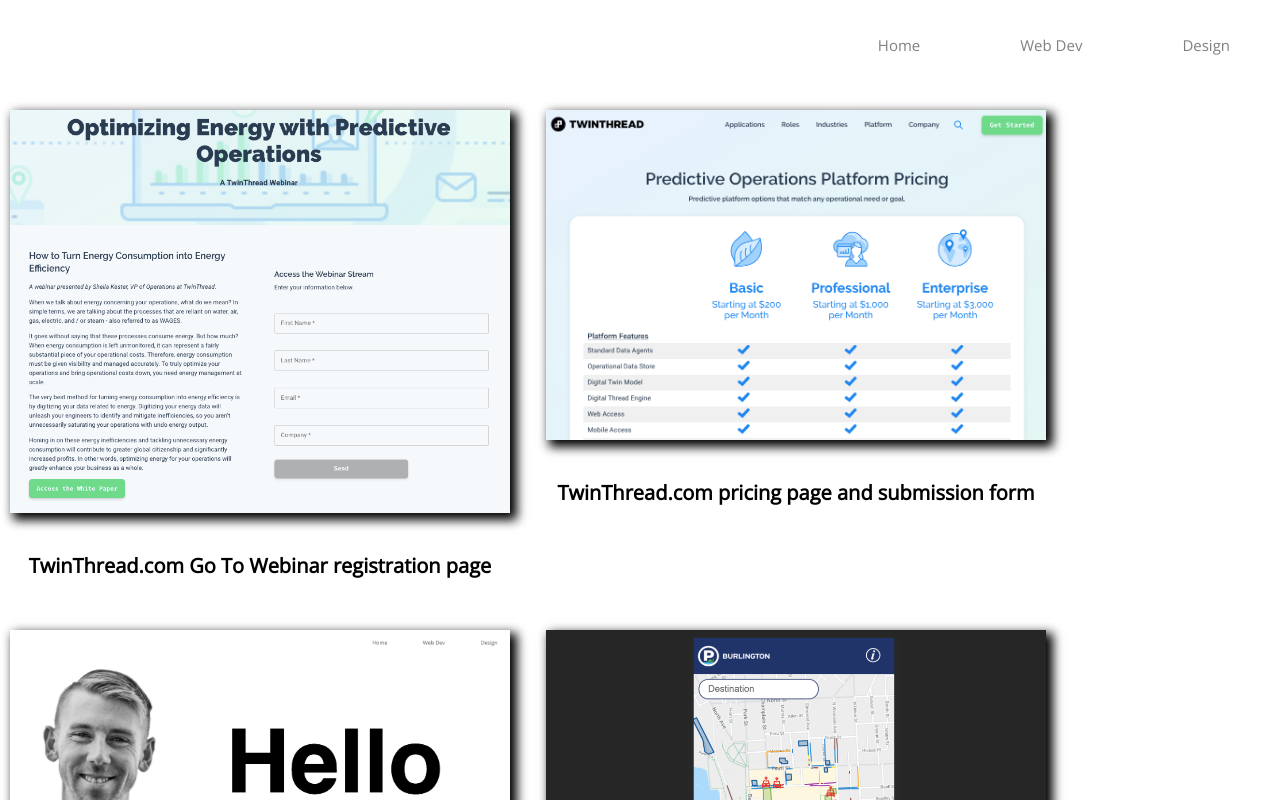
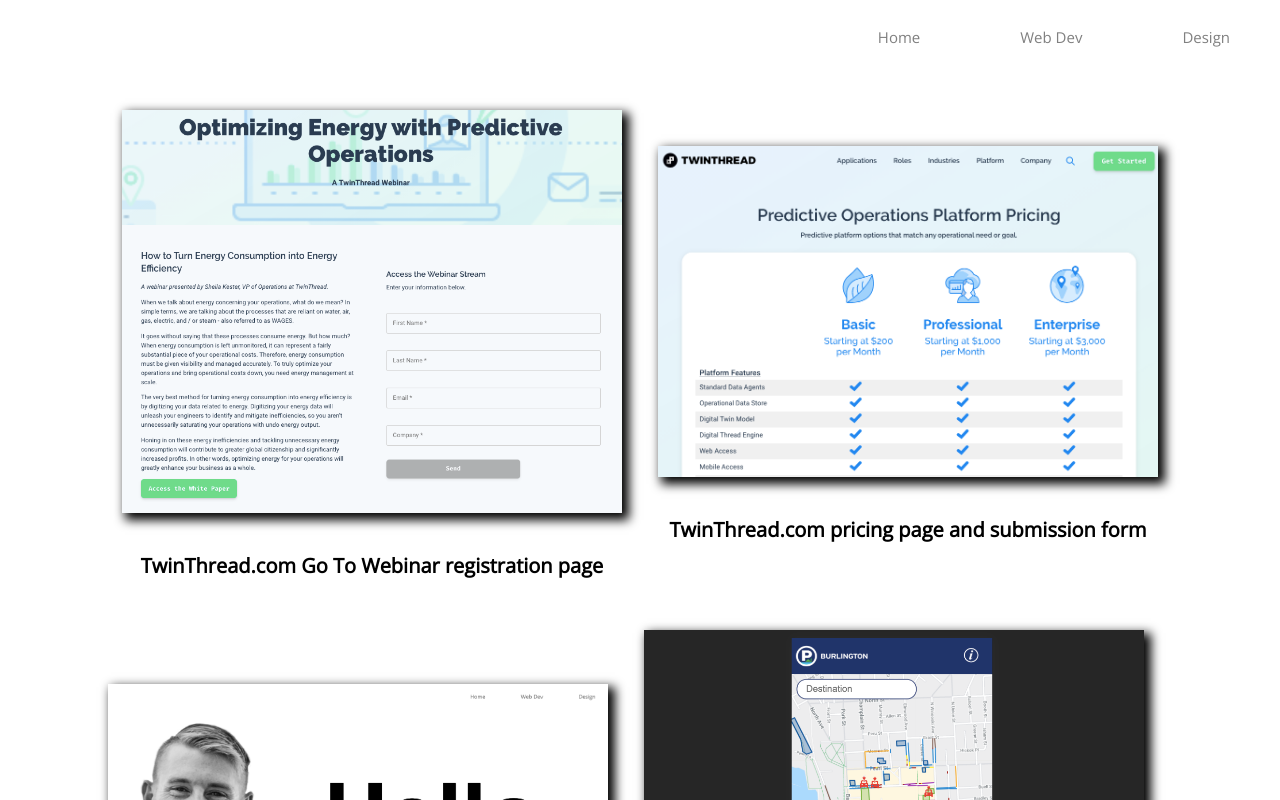
Before and after one commit to leepeters0023/portfolio2.0, a React (Create React App) app in the folder client/: page /WebDev in a window 1280 px wide. Shown: the top 800 px of the page. Built offline with nearby package versions, Linux system fonts and the light colour scheme.

Commit message:
grid works

```diff
--- a/client/src/App.css
+++ b/client/src/App.css
@@ -505,17 +505,6 @@
 /* - - ^ design ^ - - */
 
 /* - - - webDev - - - */
-#web-dev {
-  display: flex;
-  overflow: hidden;
-  position: relative;
-  align-items: center;
-  flex-direction: column;
-  justify-content: center;
-  width: 100vw;
-  top: 100px;
-  margin-bottom: 100px;
-}
 #park-btv-container {
   margin-bottom: 20px;
 }
@@ -531,17 +520,6 @@
 #park-btv-link:hover {
   background-color: hotpink;
   color: black;
-}
-#web-dev::-webkit-scrollbar {
-  width: 2em;
-}
-#web-dev::-webkit-scrollbar-track {
-  -webkit-box-shadow: inset 0 0 6px rgba(0, 0, 0, 0.3);
-  box-shadow: inset 0 0 6px rgba(0, 0, 0, 0.3);
-}
-#web-dev::-webkit-scrollbar-thumb {
-  background-color: darkgrey;
-  outline: 1px solid slategrey;
 }
 
 #more-on-the-way {
@@ -761,15 +739,7 @@
     margin-bottom: 50px;
   }
   /* - - - webDev - - - */
-  #web-dev {
-    display: flex;
-    align-items: center;
-    flex-direction: column;
-    height: fit-content;
-  }
-  #web-dev::-webkit-scrollbar {
-    display: none;
-  }
+
   #more-on-the-way {
     padding: 20px 0px 20px 0px;
   }
--- a/client/src/WebDev.js
+++ b/client/src/WebDev.js
@@ -4,9 +4,6 @@
 import { makeStyles } from '@material-ui/core/styles';
 
 const useStyles = makeStyles((theme) => ({
-  root: {
-    flexGrow: 1,
-  },
   paper: {
     cursor: "pointer",
     height: "auto",
@@ -15,9 +12,11 @@
     boxShadow: "5px 5px 10px 2px black",
     transition: "transform 0.2s",
   },
-  control: {
-    padding: theme.spacing(2),
-  },
+  container: {
+    overflow: "hidden",
+    top: "100px",
+    marginBottom: "100px",
+ }
 }));
 
 // id="park-btv-link"
@@ -84,9 +83,16 @@
   }
 
   return (
-      <div id="web-dev" style={{ position: isModal ? "fixed" : "relative" }}>
+    <Grid
+      container
+      direction="row"
+      justify="center"
+      alignItems="center"
+      className={classes.container}
+      style={{ position: isModal ? "fixed" : "relative" }}
+      spacing={2}>
         {!isModal && (
-          <Grid container className={classes.root} spacing={2}>
+         <>
             {items.map((item, i) => (
               <Grid item>
                 <img
@@ -101,15 +107,15 @@
                 </div>
                 </Grid>
             ))}
-          </Grid>
+          </>
         )};
         {isModal && (
           <Modal
             handleModalClose={handleModalClose}
             currentModal={currentModal}
           />
-        )}
-      </div>
+      )}
+      </Grid>
   );
 };
 
```
